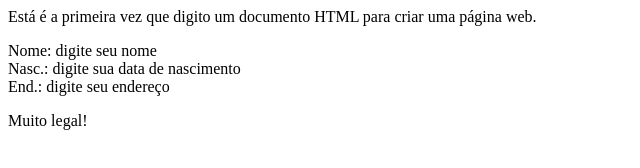
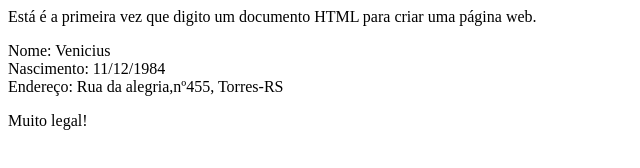
Before and after one commit to VeniciusWS/HTML_BASICO, a plain HTML site: page Aula 1/index.html in a window 1280 px wide. Shown: the whole page, without its empty margins (0-640 px from the left). Drawn offline with Linux system fonts and the light colour scheme.

Commit message:
alteração

```diff
--- a/Aula 1/index.html
+++ b/Aula 1/index.html
@@ -8,11 +8,11 @@
     <BODY>
     <P>Está é a primeira vez que digito um documento HTML para criar uma página web.</P>
 
-    <P>Nome: digite seu nome<BR>
+    <P>Nome: Venicius <BR>
 
-    Nasc.: digite sua data de nascimento<BR>
+    Nascimento: 11/12/1984<BR>
 
-    End.: digite seu endereço</P>
+    Endereço: Rua da alegria,nº455, Torres-RS</P>
 
     <P>Muito legal!</P>
      </BODY>
```
